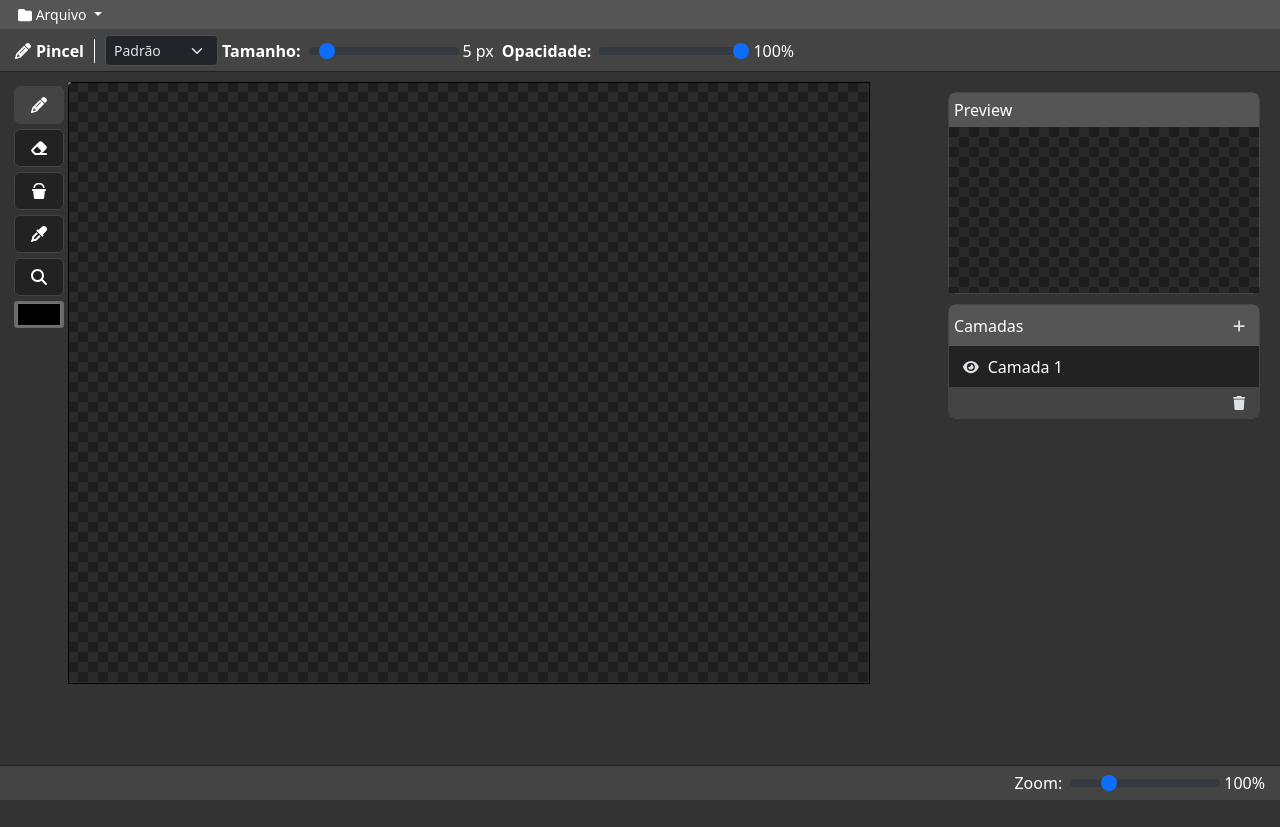
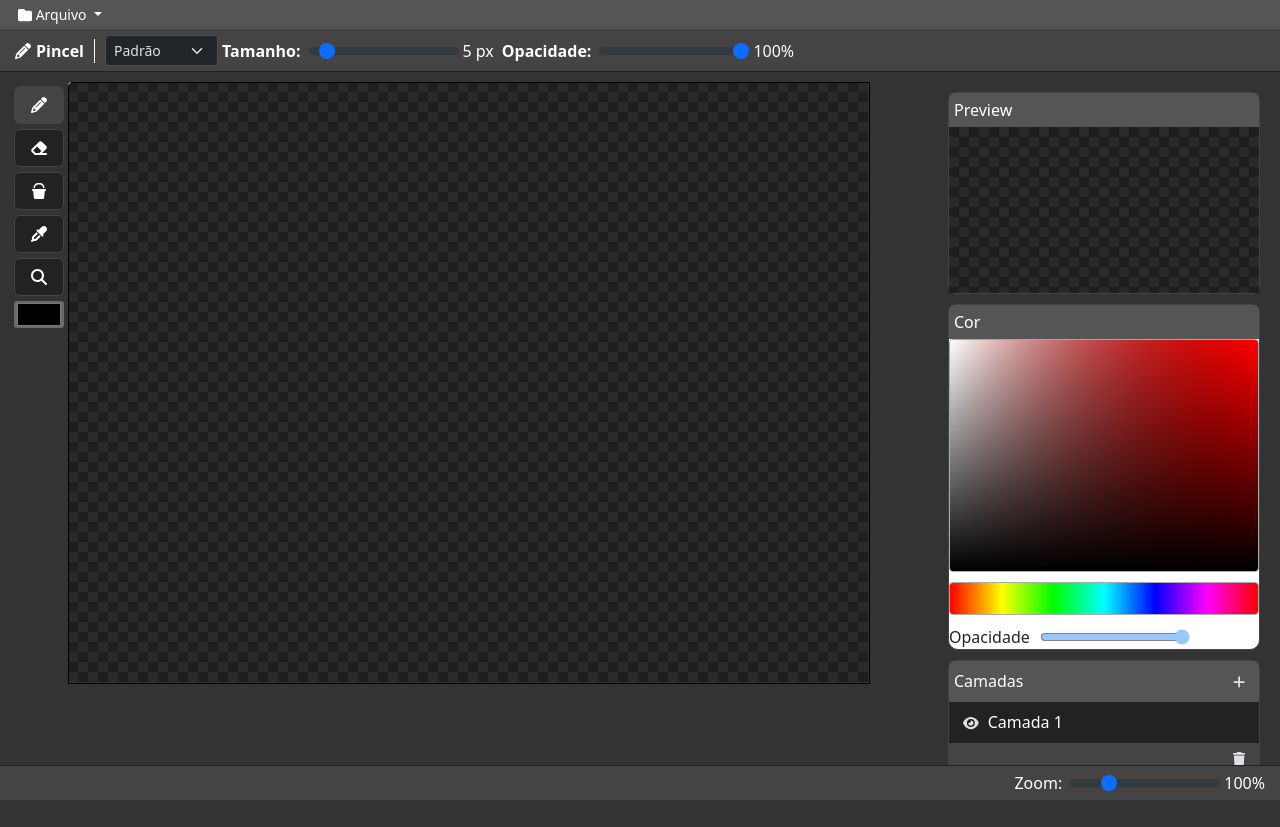
Before and after one commit to mufasa-dev/Drawing-system, an Angular app: page / in a window 1280 px wide. Built offline with nearby package versions, Linux system fonts and the light colour scheme.

Commit message:
feat: add color picker component

```diff
--- a/src/app/app.component.html
+++ b/src/app/app.component.html
@@ -157,7 +157,7 @@
         (click)="selectTool(Tool.Zoom)">
         <fa-icon [icon]="faSearch"></fa-icon>
       </button>
-      <input type="color" [(ngModel)]="currentColor" (change)="changeColor($event)" />
+      <input type="color" [(ngModel)]="currentColor" (change)="onColorChange(currentColor)" />
     </div>
 
     <div class="container-canva">
@@ -191,6 +191,11 @@
         </div>
       </div>
 
+      <div class="tools-box">
+        <div class="tbox-tittle">Cor</div>
+        <app-color-picker (colorSelected)="onColorChange($event)"></app-color-picker>
+      </div>
+
       <app-layer-panel
         [layers]="layers"
         [activeLayerId]="activeLayerId"
--- a/src/app/app.component.ts
+++ b/src/app/app.component.ts
@@ -14,10 +14,12 @@ import { NewPictureComponent } from './new-picture/new-picture.component';
 import { LayersComponent } from './layers/layers.component';
 import { BrushType } from '../enum/brush-type.enum';
 import { BrushService } from '../services/brush.service';
+import { ColorPickerComponent } from './color-picker/color-picker.component';
 
 @Component({
   selector: 'app-root',
-  imports: [CommonModule, FontAwesomeModule, NgbModule, FormsModule, ConfigComponent, NewPictureComponent, LayersComponent],
+  imports: [CommonModule, FontAwesomeModule, NgbModule, FormsModule, ConfigComponent,
+            NewPictureComponent, LayersComponent, ColorPickerComponent],
   templateUrl: './app.component.html',
   styleUrl: './app.component.scss'
 })
@@ -175,7 +177,6 @@ export class AppComponent implements AfterViewInit {
     this.updatePreview();
   }
 
-
   startFill(event: PointerEvent) {
     const layer = this.getActiveLayer();
     if (!layer) return;
@@ -213,14 +214,12 @@ export class AppComponent implements AfterViewInit {
     this.tool = tool;
   }
 
-  changeColor(event: Event) {
-    const input = event.target as HTMLInputElement;
+  onColorChange(color: string) {
+    this.currentColor = color;
+    const active = this.getActiveLayer();
+    if (active) active.ctx.strokeStyle = color;
+  }
 
-    const layer = this.getActiveLayer();
-    if (!layer) return;
-
-    layer.ctx.strokeStyle = this.currentColor;
-  }
 
   createNewPicture(picture: Picture) {
     this.picture = { ...picture };
--- /dev/null
+++ b/src/app/color-picker/color-picker.component.html
@@ -0,0 +1,28 @@
+<div class="color-picker">
+  <canvas
+    #svCanvas
+    width="200"
+    height="150"
+    (click)="onSVSelect($event)"
+  ></canvas>
+
+  <canvas
+    #hueCanvas
+    width="200"
+    height="20"
+    (click)="onHueSelect($event)"
+  ></canvas>
+
+  <div class="opacity">
+    <label>Opacidade</label>
+    <input
+      #opacitySlider
+      type="range"
+      min="0"
+      max="1"
+      step="0.01"
+      [value]="opacity"
+      (input)="onOpacityChange($event)"
+    />
+  </div>
+</div>
--- /dev/null
+++ b/src/app/color-picker/color-picker.component.scss
@@ -0,0 +1,21 @@
+.color-picker {
+  display: flex;
+  flex-direction: column;
+  gap: 10px;
+
+  canvas {
+    border: 1px solid #aaa;
+    cursor: crosshair;
+    border-radius: 4px;
+  }
+
+  .opacity {
+    display: flex;
+    align-items: center;
+    gap: 10px;
+
+    input[type="range"] {
+      width: 150px;
+    }
+  }
+}
--- /dev/null
+++ b/src/app/color-picker/color-picker.component.ts
@@ -0,0 +1,121 @@
+import {
+  Component,
+  ElementRef,
+  EventEmitter,
+  Output,
+  ViewChild,
+  AfterViewInit,
+  HostListener
+} from '@angular/core';
+
+@Component({
+  selector: 'app-color-picker',
+  templateUrl: './color-picker.component.html',
+  styleUrls: ['./color-picker.component.scss']
+})
+export class ColorPickerComponent implements AfterViewInit {
+  @ViewChild('svCanvas') svCanvasRef!: ElementRef<HTMLCanvasElement>;
+  @ViewChild('hueCanvas') hueCanvasRef!: ElementRef<HTMLCanvasElement>;
+  @ViewChild('opacitySlider') opacitySliderRef!: ElementRef<HTMLInputElement>;
+
+  @Output() colorSelected = new EventEmitter<string>();
+
+  hue: number = 0; // 0 a 360
+  saturation: number = 1; // 0 a 1
+  value: number = 1; // 0 a 1
+  opacity: number = 1; // 0 a 1
+
+  ngAfterViewInit(): void {
+    this.drawHueRing();
+    this.drawSVBox();
+  }
+
+  drawHueRing() {
+    const canvas = this.hueCanvasRef.nativeElement;
+    const ctx = canvas.getContext('2d')!;
+    const width = canvas.width;
+
+    const gradient = ctx.createLinearGradient(0, 0, width, 0);
+    for (let i = 0; i <= 360; i += 60) {
+      gradient.addColorStop(i / 360, `hsl(${i}, 100%, 50%)`);
+    }
+
+    ctx.fillStyle = gradient;
+    ctx.fillRect(0, 0, width, canvas.height);
+  }
+
+  drawSVBox() {
+    const canvas = this.svCanvasRef.nativeElement;
+    const ctx = canvas.getContext('2d')!;
+    const width = canvas.width;
+    const height = canvas.height;
+
+    // base: cor da matiz atual
+    ctx.fillStyle = `hsl(${this.hue}, 100%, 50%)`;
+    ctx.fillRect(0, 0, width, height);
+
+    // gradiente branco -> transparente
+    const whiteGrad = ctx.createLinearGradient(0, 0, width, 0);
+    whiteGrad.addColorStop(0, '#fff');
+    whiteGrad.addColorStop(1, 'transparent');
+    ctx.fillStyle = whiteGrad;
+    ctx.fillRect(0, 0, width, height);
+
+    // gradiente preto -> transparente
+    const blackGrad = ctx.createLinearGradient(0, 0, 0, height);
+    blackGrad.addColorStop(0, 'transparent');
+    blackGrad.addColorStop(1, '#000');
+    ctx.fillStyle = blackGrad;
+    ctx.fillRect(0, 0, width, height);
+  }
+
+  onHueSelect(event: MouseEvent) {
+    const rect = this.hueCanvasRef.nativeElement.getBoundingClientRect();
+    const x = event.clientX - rect.left;
+    const percent = x / rect.width;
+    this.hue = percent * 360;
+    this.drawSVBox();
+    this.emitColor();
+  }
+
+  onSVSelect(event: MouseEvent) {
+    const rect = this.svCanvasRef.nativeElement.getBoundingClientRect();
+    const x = event.clientX - rect.left;
+    const y = event.clientY - rect.top;
+    this.saturation = x / rect.width;
+    this.value = 1 - y / rect.height;
+    this.emitColor();
+  }
+
+  onOpacityChange(event: Event) {
+    const input = event.target as HTMLInputElement;
+    this.opacity = parseFloat(input.value);
+    this.emitColor();
+  }
+
+  emitColor() {
+    const [r, g, b] = this.hsvToRgb(this.hue, this.saturation, this.value);
+    const rgba = `rgba(${r}, ${g}, ${b}, ${this.opacity.toFixed(2)})`;
+    this.colorSelected.emit(rgba);
+  }
+
+  hsvToRgb(h: number, s: number, v: number): [number, number, number] {
+    const c = v * s;
+    const x = c * (1 - Math.abs(((h / 60) % 2) - 1));
+    const m = v - c;
+
+    let [r, g, b] = [0, 0, 0];
+    if (h < 60) [r, g, b] = [c, x, 0];
+    else if (h < 120) [r, g, b] = [x, c, 0];
+    else if (h < 180) [r, g, b] = [0, c, x];
+    else if (h < 240) [r, g, b] = [0, x, c];
+    else if (h < 300) [r, g, b] = [x, 0, c];
+    else [r, g, b] = [c, 0, x];
+
+    return [
+      Math.round((r + m) * 255),
+      Math.round((g + m) * 255),
+      Math.round((b + m) * 255)
+    ];
+  }
+}
```
Also changed, not shown: 1 other file (tests, documents, lock files or other folders).
